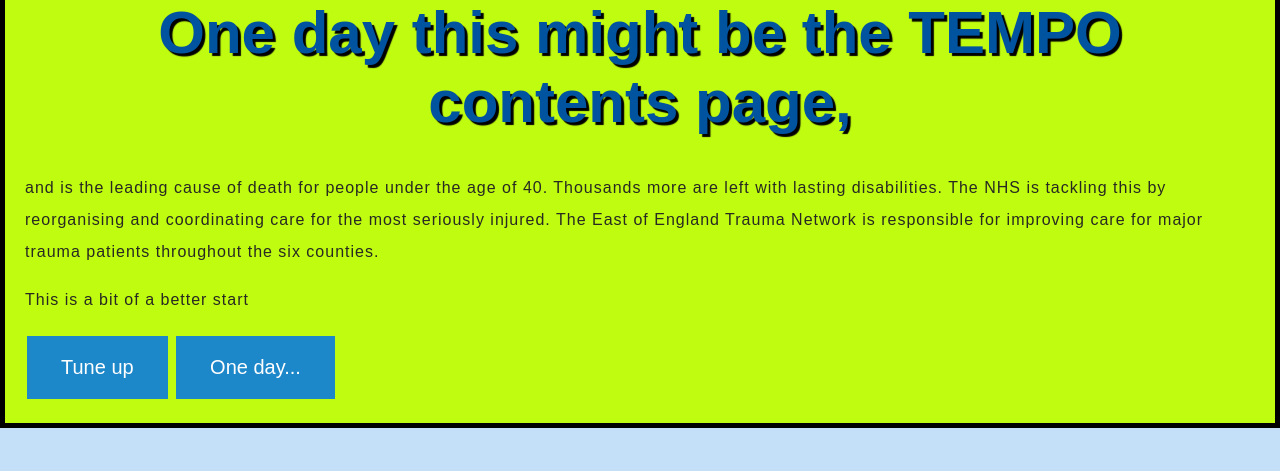
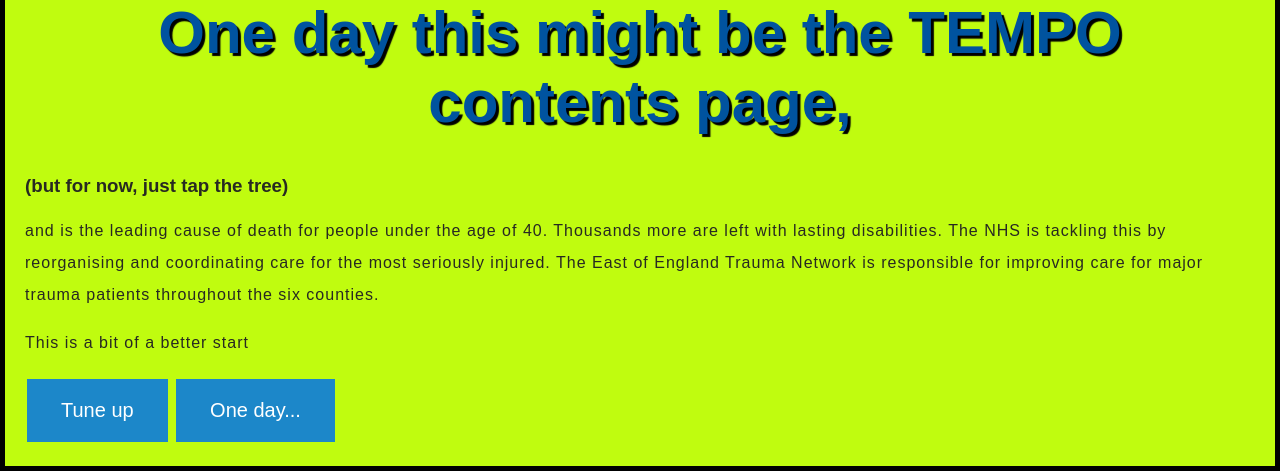
Before and after one commit to eoin-mn/eoin-mn.github.io, a plain HTML site: page index.html in a window 1280 px wide. Shown: the part 735-1206 px from the top of the page. Before the commit the page ends 1163 px from the top, so only its background shows below. Drawn offline with Linux system fonts and the light colour scheme.

Commit message:
Update index.html

```diff
--- a/index.html
+++ b/index.html
@@ -48,6 +48,12 @@
         <h1>
             One day this might be the TEMPO contents page,
         </h1>
+
+         <h3>
+          (but for now, just tap the tree)
+        </h3>
+
+
         <p text-align="justify">and is the leading cause of death for people under the age of 40. Thousands more are left with lasting disabilities. The NHS is tackling this by reorganising and coordinating care for the most seriously injured. The East of England Trauma Network is responsible for improving care for major trauma patients throughout the six counties.</p>
 
 
```
